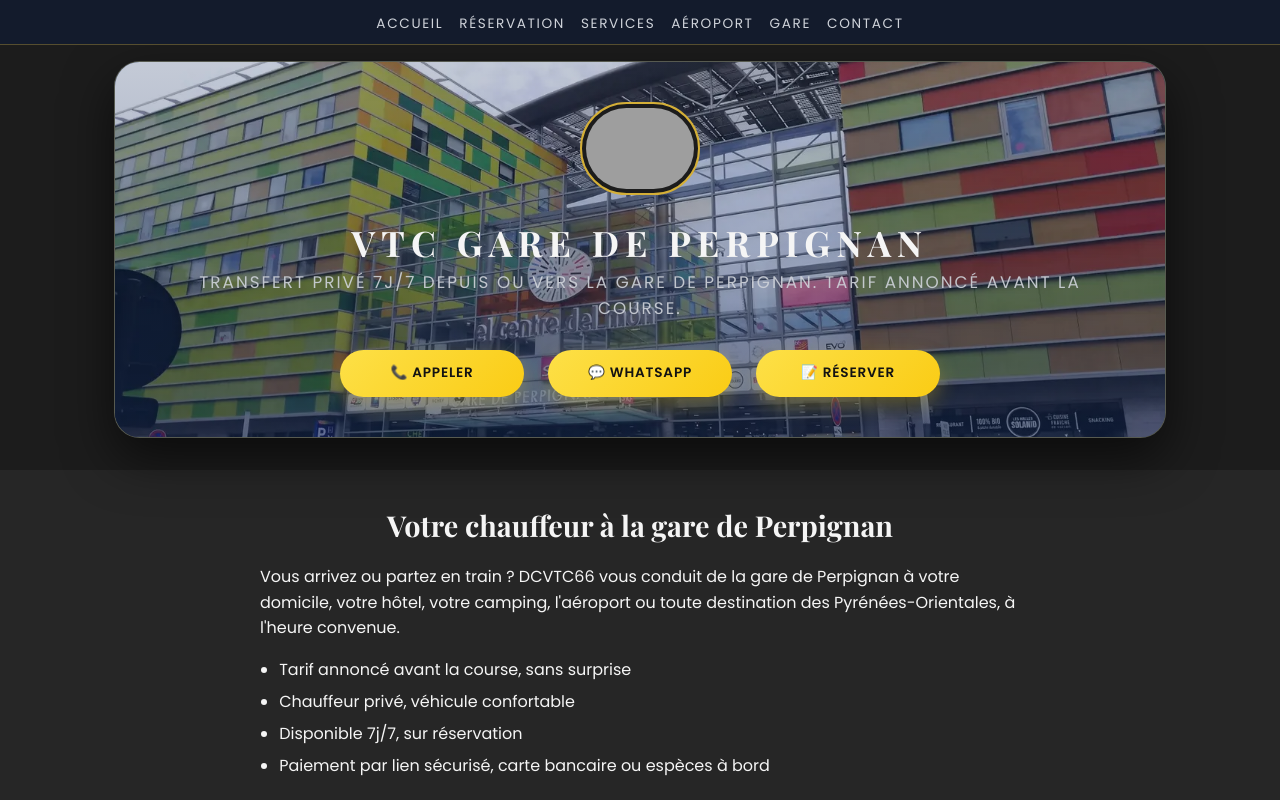
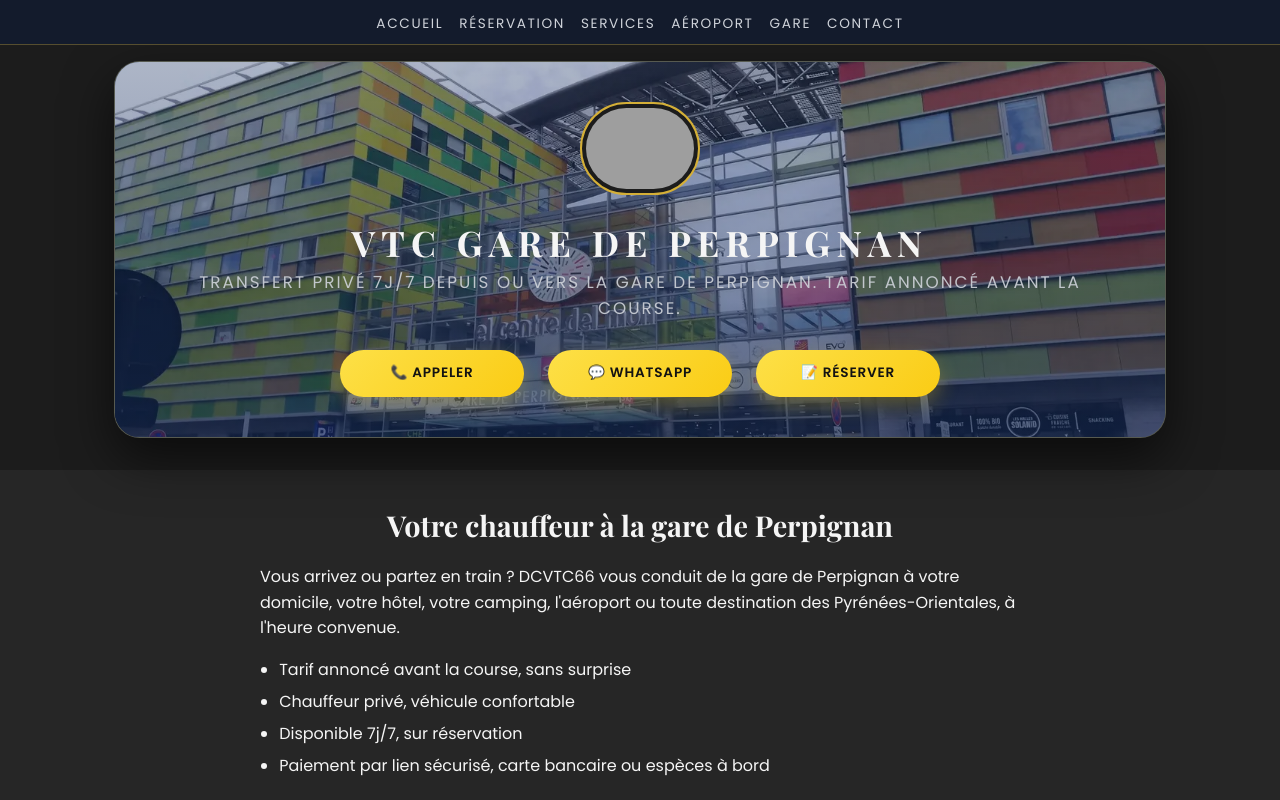
Before and after one commit to DCVTC66/DCVTC66, a plain HTML site: page gare-perpignan.html in a window 1280 px wide. Shown: the top 800 px of the page. Drawn offline with nearby package versions, Linux system fonts and the light colour scheme; grey boxes are pictures that could not be loaded.

Commit message:
gare-perpignan.html

```diff
--- a/gare-perpignan.html
+++ b/gare-perpignan.html
@@ -98,7 +98,7 @@
     .branding { position: relative; overflow: hidden; }
     .hero-bg { position: absolute; inset: 0; z-index: 0; }
     .hero-bg img { position: absolute; inset: 0; width: 100%; height: 100%; object-fit: cover; }
-    .hero-bg::after { content: ""; position: absolute; inset: 0; background: linear-gradient(rgba(20,44,94,.25), rgba(20,44,94,.50)); }
+    .hero-bg::after { content: ""; position: absolute; inset: 0; background: linear-gradient(rgba(20,44,94,.35), rgba(20,44,94,.60)); }
     .branding > *:not(.hero-bg) { position: relative; z-index: 1; }
   </style>
 
```
